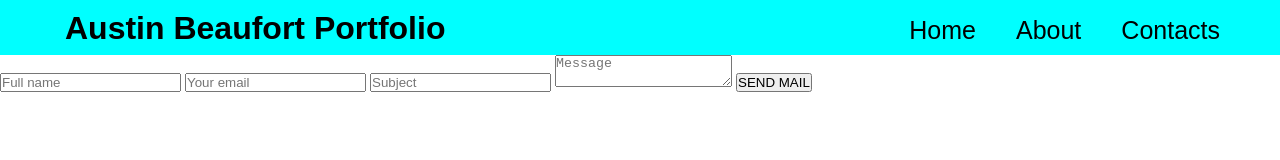
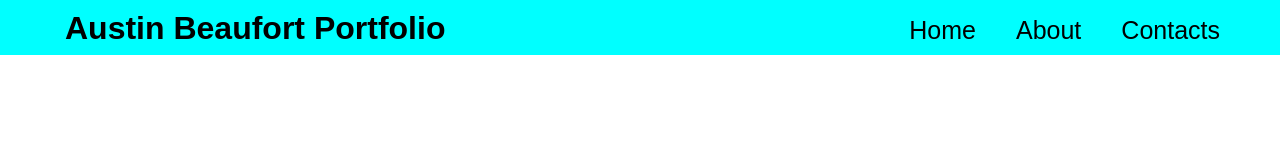
Before and after one commit to austinbeaufort/old-portfolio, a plain HTML site: page practice/contacts.html in a window 1280 px wide. Drawn offline with Linux system fonts and the light colour scheme.

Commit message:
7th commit, no longer using node js for contact form

```diff
--- a/practice/contacts.html
+++ b/practice/contacts.html
@@ -25,14 +25,7 @@
 
     <section class="contacts">
         <div class="all-contacts">
-            <form class="contact-form" action="contactform.php" method="post">
-                <input type="text" name="name" placeholder="Full name">
-                <input type="text" name="mail" placeholder="Your email">
-                <input type="text" name="subject" placeholder="Subject">
-                <textarea name="message" placeholder="Message"></textarea>
-                <button type="submit" name="submit">SEND MAIL</button>
 
-            </form>
         </div>
     </section>
 <script src="app.js"></script>
--- a/server.js
+++ /dev/null
@@ -1,3 +0,0 @@
-const nodemailer = require('nodemailer');
-const express = require('express');
-const app = express();
```
Also changed, not shown: package.json (deleted, +0 -24 lines), 1 other file.
